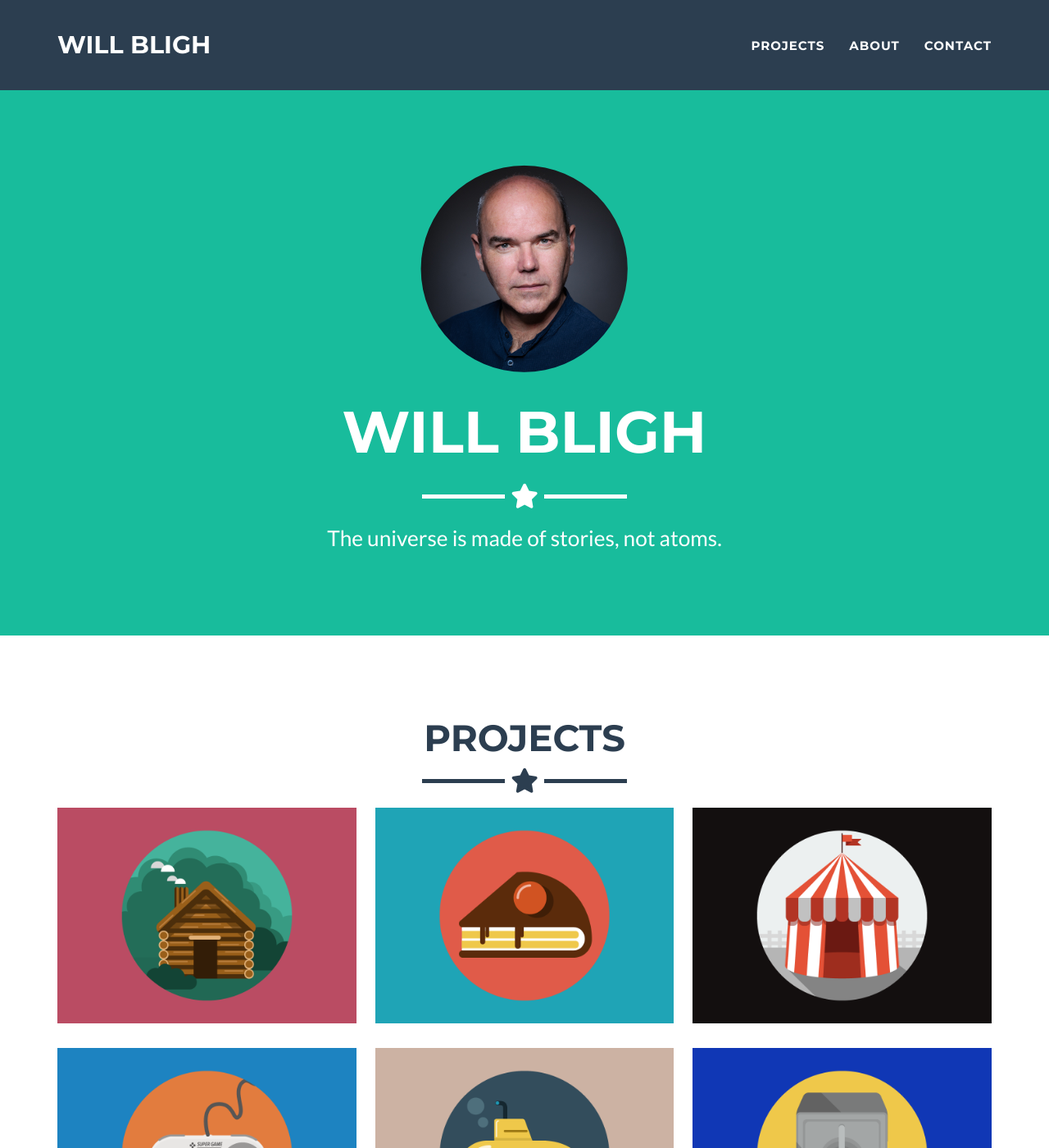
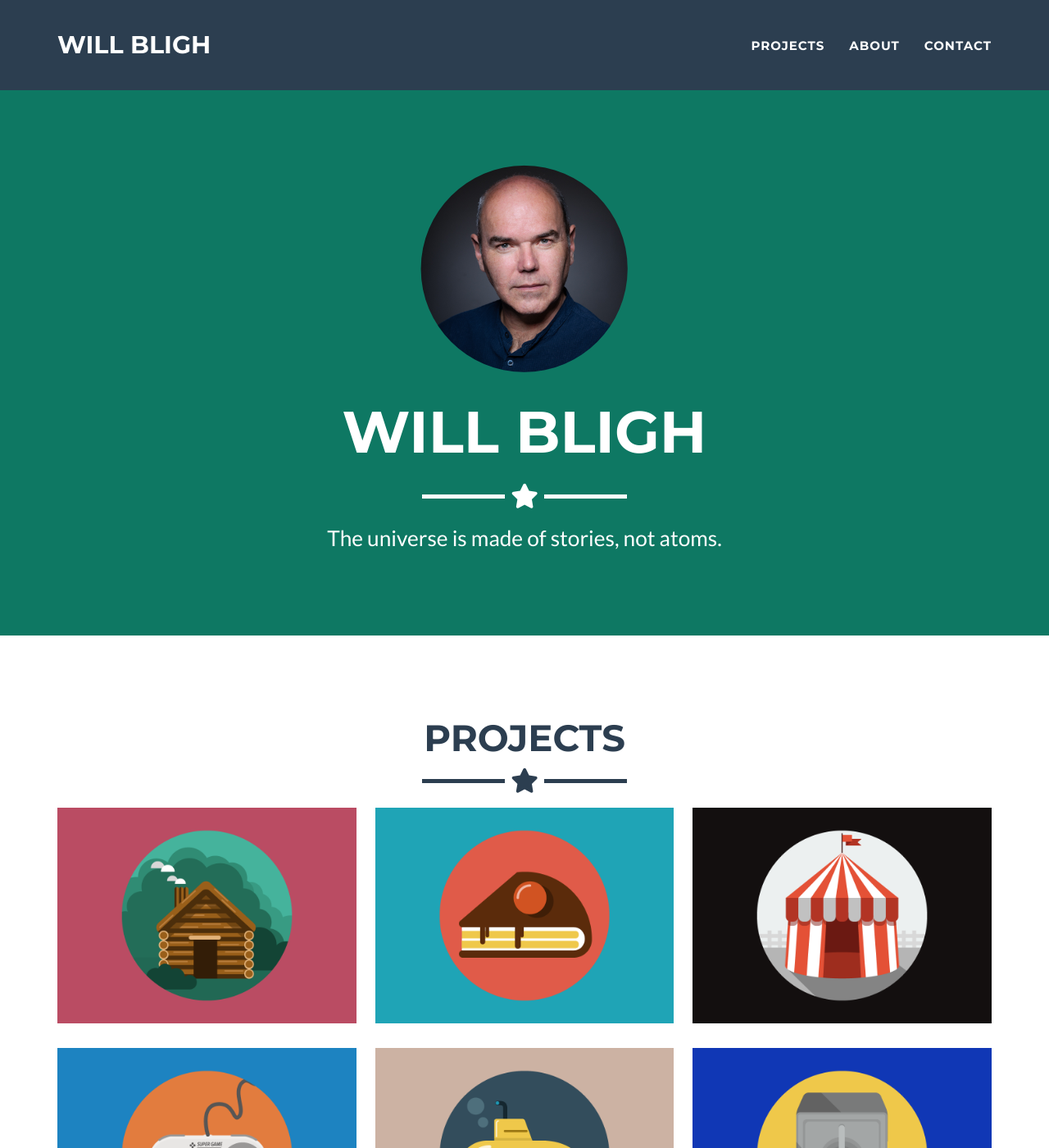
Before and after one commit to willbligh/willbligh.github.io, a Jekyll site: the page built from _posts/2014-07-18-project-1.markdown, in a window 1280 px wide and 1400 px high. Shown: the whole window at 82% size. Built offline with Jekyll 4.4.1, drawn with Linux system fonts in a browser that asks for light colours.

Commit message:
Update _config.yml

```diff
--- a/_config.yml
+++ b/_config.yml
@@ -25,8 +25,8 @@ contact: static
 
 # Color settings (hex-codes without the leading hash-tag)
 color:
-  primary: 18bc9c #80B3FF
-  primary-rgb: "24,288,156" #"128,179,255"
+  primary: 0e7863 #18bc9c #80B3FF
+  primary-rgb: "14, 120, 99" #"24,288,156" #"128,179,255"
   secondary: 2c3e50 #FD6E8A
   secondary-dark: 233140 #A2122F
 
```
